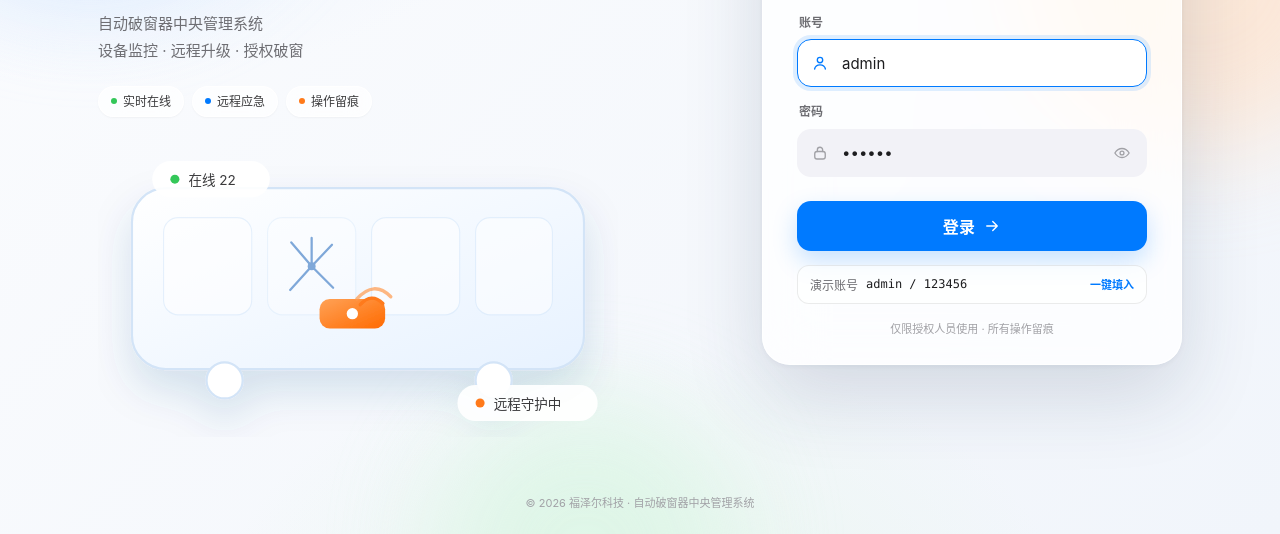
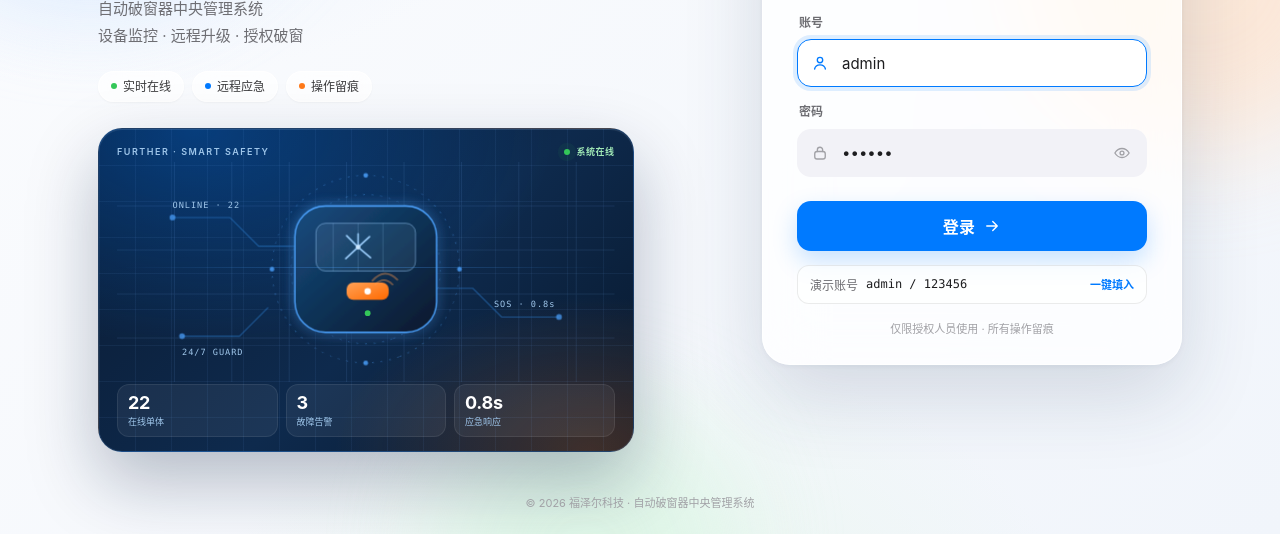
Before and after one commit to lucien-mcu/fzr-breaker-demo, a plain HTML site: page index.html in a window 1280 px wide. Shown: the part 266-800 px from the top of the page. Drawn offline with Linux system fonts and the light colour scheme; files that its build step writes are made by us from their sources; files whose address does not match are found by name.

Commit message:
Add files via upload

```diff
--- a/index.html
+++ b/index.html
@@ -8,7 +8,7 @@
   <link rel="icon" type="image/png" href="app-icon.png">
   <link rel="stylesheet" href="vendor/leaflet.css"
         onerror="this.onerror=function(){this.onerror=null;this.href='https://lib.baomitu.com/leaflet/1.9.4/leaflet.css'};this.href='https://cdn.jsdelivr.net/npm/leaflet@1.9.4/dist/leaflet.css'">
-  <link rel="stylesheet" href="styles.css?v=20261124d">
+  <link rel="stylesheet" href="styles.css?v=20261124e">
 </head>
 <body>
 
@@ -29,6 +29,7 @@
           <small>福泽尔科技</small>
         </div>
       </div>
+      <p class="hero-brand-system">自动破窗器中央管理系统</p>
 
       <h1>让每一次出行<br><span>都被安全守护</span></h1>
       <p class="hero-sub">自动破窗器中央管理系统<br>设备监控 · 远程升级 · 授权破窗</p>
@@ -39,48 +40,90 @@
         <span><i class="tag-dot orange"></i>操作留痕</span>
       </div>
 
-      <div class="hero-visual" aria-hidden="true">
-        <svg viewBox="0 0 460 260">
+      <div class="hero-panel" aria-hidden="true">
+        <div class="hero-panel-head">
+          <span>FURTHER · SMART SAFETY</span>
+          <span class="hero-panel-live"><i></i>系统在线</span>
+        </div>
+
+        <div class="hero-panel-visual">
+          <svg viewBox="0 0 520 230">
             <defs>
-            <linearGradient id="winGrad" x1="0" y1="0" x2="1" y2="1">
-              <stop offset="0" stop-color="#FFFFFF"/>
-              <stop offset="1" stop-color="#E7F2FF"/>
+              <linearGradient id="tpIcon" x1="0" y1="0" x2="1" y2="1">
+                <stop offset="0" stop-color="#164C80"/>
+                <stop offset="1" stop-color="#08182C"/>
               </linearGradient>
-            <linearGradient id="devGrad" x1="0" y1="0" x2="1" y2="1">
+              <linearGradient id="tpBreak" x1="0" y1="0" x2="1" y2="1">
                 <stop offset="0" stop-color="#FFA257"/>
                 <stop offset="1" stop-color="#FF6A00"/>
               </linearGradient>
-            <filter id="heroShadow" x="-20%" y="-20%" width="140%" height="140%">
-              <feDropShadow dx="0" dy="18" stdDeviation="18" flood-color="#1D4E89" flood-opacity=".14"/>
+              <linearGradient id="tpScan" x1="0" y1="0" x2="1" y2="0">
+                <stop offset="0" stop-color="rgba(77,163,255,0)"/>
+                <stop offset=".5" stop-color="rgba(77,163,255,.55)"/>
+                <stop offset="1" stop-color="rgba(77,163,255,0)"/>
+              </linearGradient>
+              <filter id="tpGlow" x="-50%" y="-50%" width="200%" height="200%">
+                <feGaussianBlur stdDeviation="6" result="b"/>
+                <feMerge><feMergeNode in="b"/><feMergeNode in="SourceGraphic"/></feMerge>
               </filter>
             </defs>
-          <g filter="url(#heroShadow)">
-            <rect x="30" y="40" width="400" height="160" rx="30" fill="url(#winGrad)" stroke="#D3E4F7" stroke-width="2"/>
-            <rect x="58" y="66" width="78" height="86" rx="13" fill="#FFFFFF" opacity=".58" stroke="#D7E8FA"/>
-            <rect x="150" y="66" width="78" height="86" rx="13" fill="#FFFFFF" opacity=".4" stroke="#D7E8FA"/>
-            <rect x="242" y="66" width="78" height="86" rx="13" fill="#FFFFFF" opacity=".58" stroke="#D7E8FA"/>
-            <rect x="334" y="66" width="68" height="86" rx="13" fill="#FFFFFF" opacity=".58" stroke="#D7E8FA"/>
-            <path d="M189 109 L171 88 M189 109 L207 90 M189 109 L170 130 M189 109 L208 128 M189 109 L189 84"
-                  stroke="#7FA8D9" stroke-width="2" fill="none" stroke-linecap="round"/>
-            <circle cx="189" cy="109" r="3.5" fill="#7FA8D9"/>
-            <rect x="196" y="138" width="58" height="26" rx="9" fill="url(#devGrad)"/>
-            <circle cx="225" cy="151" r="5" fill="#FFFFFF"/>
-            <path d="M232 143 Q242 132 252 142" stroke="#FF7A1A" stroke-width="3" fill="none" stroke-linecap="round"/>
-            <path d="M229 138 Q244 121 259 136" stroke="#FF9A4D" stroke-width="3" fill="none" stroke-linecap="round" opacity=".7"/>
-            <circle cx="112" cy="210" r="16" fill="#FFFFFF" stroke="#D3E4F7" stroke-width="2"/>
-            <circle cx="350" cy="210" r="16" fill="#FFFFFF" stroke="#D3E4F7" stroke-width="2"/>
+
+            <g opacity=".12" stroke="#7FB7FF">
+              <path d="M0 46H520M0 92H520M0 138H520M0 184H520"/>
+              <path d="M60 0V230M120 0V230M180 0V230M240 0V230M300 0V230M360 0V230M420 0V230M480 0V230"/>
             </g>
-          <g>
-            <rect x="48" y="16" width="104" height="32" rx="16" fill="#FFFFFF" opacity=".92"/>
-            <circle cx="68" cy="32" r="4" fill="#34C759"/>
-            <text x="80" y="37" font-size="12" fill="#3A3A3C">在线 22</text>
+
+            <g class="radar-spin" fill="none" stroke="#4DA3FF" opacity=".38" style="transform-origin:260px 112px">
+              <circle cx="260" cy="112" r="98" stroke-dasharray="2 7"/>
+              <circle cx="260" cy="112" r="78" stroke-dasharray="2 7"/>
+              <circle cx="260" cy="112" r="58" stroke-dasharray="2 7"/>
             </g>
-          <g>
-            <rect x="318" y="214" width="124" height="32" rx="16" fill="#FFFFFF" opacity=".92"/>
-            <circle cx="338" cy="230" r="4" fill="#FF7A1A"/>
-            <text x="350" y="235" font-size="12" fill="#3A3A3C">远程守护中</text>
+            <g fill="#4DA3FF" opacity=".8">
+              <circle cx="260" cy="14" r="2.5"/><circle cx="358" cy="112" r="2.5"/>
+              <circle cx="260" cy="210" r="2.5"/><circle cx="162" cy="112" r="2.5"/>
             </g>
+
+            <g fill="none" stroke="#2F7FD0" stroke-width="1.2" opacity=".55">
+              <path d="M58 58 H118 L148 88 H186"/>
+              <path d="M462 162 H402 L372 132 H334"/>
+              <path d="M68 182 H128 L158 152"/>
+            </g>
+            <g fill="#4DA3FF" opacity=".7">
+              <circle cx="58" cy="58" r="3"/><circle cx="462" cy="162" r="3"/><circle cx="68" cy="182" r="3"/>
+            </g>
+
+            <g filter="url(#tpGlow)">
+              <rect x="186" y="46" width="148" height="132" rx="32" fill="url(#tpIcon)" stroke="#4DA3FF" stroke-width="1.4"/>
+            </g>
+
+            <rect x="208" y="64" width="104" height="50" rx="10" fill="rgba(190,225,255,.08)" stroke="rgba(160,210,255,.5)"/>
+            <path d="M226 64V114M252 64V114M278 64V114" stroke="rgba(160,210,255,.22)"/>
+            <path d="M252 89 L240 77 M252 89 L264 78 M252 89 L239 101 M252 89 L265 100 M252 89 L252 75"
+                  stroke="#9ED0FF" stroke-width="1.6" stroke-linecap="round"/>
+            <circle cx="252" cy="89" r="2.4" fill="#CDE8FF"/>
+
+            <rect x="240" y="126" width="44" height="18" rx="7" fill="url(#tpBreak)"/>
+            <circle cx="262" cy="135" r="3.4" fill="#fff"/>
+            <g class="signal" fill="none" stroke="#FF9A4D" stroke-width="2" stroke-linecap="round">
+              <path d="M270 128 Q279 119 288 128"/>
+              <path d="M267 124 Q280 110 293 123"/>
+            </g>
+            <circle cx="262" cy="158" r="3" fill="#34C759"/>
+
+            <g fill="#9FC6EA" font-size="9" font-family="ui-monospace, Menlo, Consolas, monospace" letter-spacing="1">
+              <text x="58" y="48">ONLINE · 22</text>
+              <text x="394" y="152">SOS · 0.8s</text>
+              <text x="68" y="202">24/7 GUARD</text>
+            </g>
+            <rect x="0" y="110" width="520" height="1" fill="url(#tpScan)" opacity=".6"/>
           </svg>
+        </div>
+
+        <div class="hero-panel-metrics">
+          <div class="hero-metric"><b>22</b><span>在线单体</span></div>
+          <div class="hero-metric"><b>3</b><span>故障告警</span></div>
+          <div class="hero-metric"><b>0.8s</b><span>应急响应</span></div>
+        </div>
       </div>
     </div>
 
@@ -330,8 +373,8 @@
     document.write('<script src="https://lib.baomitu.com/leaflet/1.9.4/leaflet.js"><\/script>');
   }
 </script>
-<script src="map-config.js?v=20261124d"></script>
-<script src="data.js?v=20261124d"></script>
-<script src="app.js?v=20261124d"></script>
+<script src="map-config.js?v=20261124e"></script>
+<script src="data.js?v=20261124e"></script>
+<script src="app.js?v=20261124e"></script>
 </body>
 </html>
--- a/styles.css
+++ b/styles.css
@@ -150,8 +150,87 @@ button, input, select { -webkit-tap-highlight-color: transparent; }
 .tag-dot.green { background: var(--green); }
 .tag-dot.blue { background: var(--blue); }
 .tag-dot.orange { background: var(--orange); }
-.hero-visual { margin-top: 26px; max-width: 520px; }
-.hero-visual svg { display: block; width: 100%; height: auto; }
+.hero-brand-system { display: none; }
+
+/* 桌面端左侧科技面板：突出“自动破窗器 + 远程守护” */
+.hero-panel {
+  position: relative;
+  margin-top: 26px;
+  max-width: 560px;
+  padding: 16px 18px 14px;
+  border-radius: 24px;
+  overflow: hidden;
+  background:
+    radial-gradient(120% 120% at 18% 0%, rgba(0, 122, 255, .34), transparent 56%),
+    radial-gradient(80% 80% at 92% 100%, rgba(255, 122, 26, .22), transparent 60%),
+    linear-gradient(135deg, #0A1B33 0%, #0E2A4D 55%, #08182C 100%);
+  border: 1px solid rgba(120, 180, 255, .18);
+  box-shadow: 0 30px 70px rgba(10, 30, 60, .28), inset 0 1px 0 rgba(255, 255, 255, .08);
+}
+.hero-panel::before {
+  content: '';
+  position: absolute;
+  inset: 0;
+  background-image:
+    linear-gradient(rgba(120, 180, 255, .07) 1px, transparent 1px),
+    linear-gradient(90deg, rgba(120, 180, 255, .07) 1px, transparent 1px);
+  background-size: 36px 36px;
+  pointer-events: none;
+}
+.hero-panel-head {
+  position: relative;
+  z-index: 1;
+  display: flex;
+  align-items: center;
+  justify-content: space-between;
+  gap: 12px;
+  color: #9FC6EA;
+  font-size: 9px;
+  font-weight: 600;
+  letter-spacing: 1.5px;
+}
+.hero-panel-live {
+  display: inline-flex;
+  align-items: center;
+  gap: 6px;
+  color: #9FE7B5;
+  letter-spacing: .5px;
+  white-space: nowrap;
+}
+.hero-panel-live i {
+  width: 6px;
+  height: 6px;
+  border-radius: 50%;
+  background: var(--green);
+  box-shadow: 0 0 0 3px rgba(52, 199, 89, .18);
+  animation: livePulse 2s ease-in-out infinite;
+}
+.hero-panel-visual { position: relative; z-index: 1; margin-top: 4px; }
+.hero-panel-visual svg { display: block; width: 100%; height: auto; }
+.hero-panel-metrics {
+  position: relative;
+  z-index: 1;
+  display: grid;
+  grid-template-columns: repeat(3, 1fr);
+  gap: 8px;
+  margin-top: 2px;
+}
+.hero-metric {
+  padding: 8px 10px;
+  border: 1px solid rgba(255, 255, 255, .08);
+  border-radius: 12px;
+  background: rgba(255, 255, 255, .06);
+}
+.hero-metric b { display: block; color: #fff; font-size: 18px; font-weight: 750; line-height: 1.1; letter-spacing: -.3px; }
+.hero-metric span { display: block; margin-top: 2px; color: #9FC6EA; font-size: 9px; }
+.radar-spin { animation: radarSpin 26s linear infinite; }
+.signal { animation: signalPulse 2.4s ease-in-out infinite; }
+@keyframes radarSpin { to { transform: rotate(360deg); } }
+@keyframes signalPulse { 0%, 100% { opacity: .35; } 50% { opacity: 1; } }
+@keyframes livePulse {
+  0%, 100% { box-shadow: 0 0 0 3px rgba(52, 199, 89, .18); }
+  50% { box-shadow: 0 0 0 6px rgba(52, 199, 89, .06); }
+}
 
 .login-card {
   width: 100%;
@@ -920,6 +999,10 @@ button, input, select { -webkit-tap-highlight-color: transparent; }
 /* ==========================================================================
    响应式：平板
    ========================================================================== */
+@media (max-height: 760px) and (min-width: 861px) {
+  .hero-panel { display: none; }
+}
+
 @media (max-width: 1280px) {
   .sidebar { flex-basis: 270px; width: 270px; }
   .detail-panel { flex-basis: 380px; width: 380px; }
@@ -1232,32 +1315,81 @@ button, input, select { -webkit-tap-highlight-color: transparent; }
   .statusbar { display: none; }
   .toast { bottom: 172px; }
 
-  /* 登录页单列 */
-  .login-screen { overflow-y: auto; padding-top: env(safe-area-inset-top); }
+  /* 登录页：Apple 式居中登录 */
+  .login-screen {
+    overflow-y: auto;
+    padding-top: env(safe-area-inset-top);
+    background: #F5F5F7;
+  }
+  .login-bg { background: #F5F5F7; }
+  .login-bg .orb { display: none; }
   .login-shell {
-    grid-template-columns: 1fr;
+    display: flex;
+    flex-direction: column;
+    justify-content: center;
+    align-items: center;
     gap: 20px;
-    padding: 28px 18px;
-    align-content: center;
+    min-height: 100%;
+    padding: 24px 18px calc(24px + env(safe-area-inset-bottom));
   }
-  .login-hero { text-align: left; }
-  .login-hero h1 { margin-top: 24px; font-size: 30px; letter-spacing: -1px; }
-  .hero-sub { font-size: 13px; margin-top: 12px; }
-  .hero-tags { margin-top: 14px; }
-  .hero-tags span { font-size: 11px; padding: 5px 10px; }
-  .hero-visual { display: none; }
+  .login-hero {
+    display: flex;
+    flex-direction: column;
+    align-items: center;
+    width: 100%;
+    text-align: center;
+  }
+  .hero-brand { flex-direction: column; align-items: center; gap: 10px; }
+  .hero-logo {
+    width: 64px;
+    height: 64px;
+    border-radius: 18px;
+    font-size: 32px;
+    box-shadow: 0 14px 30px rgba(255, 106, 0, .22);
+  }
+  .hero-brand-text { align-items: center; }
+  .hero-brand-text b { font-size: 20px; }
+  .hero-brand-text small { font-size: 11px; }
+  .hero-brand-system {
+    display: block;
+    margin-top: -2px;
+    color: var(--muted);
+    font-size: 12px;
+    letter-spacing: .2px;
+  }
+  .login-hero h1,
+  .hero-sub,
+  .hero-tags,
+  .hero-panel { display: none; }
   .login-card {
-    max-width: none;
-    justify-self: stretch;
-    padding: 24px 20px 20px;
+    width: 100%;
+    max-width: 400px;
+    justify-self: center;
+    padding: 26px 22px 20px;
     border-radius: 24px;
+    background: #fff;
+    border: 1px solid rgba(0, 0, 0, .04);
+    box-shadow: 0 18px 50px rgba(0, 0, 0, .06);
+    backdrop-filter: none;
+    -webkit-backdrop-filter: none;
     animation: none;
   }
-  .login-card h2 { font-size: 24px; }
+  .login-card h2 { font-size: 26px; }
   .login-card-head { margin-bottom: 18px; }
-  .text-input { height: 46px; font-size: 15px; }
-  .login-btn { height: 48px; }
-  .login-footer { display: none; }
+  .login-card-head p { font-size: 12px; }
+  .field { margin-top: 14px; }
+  .text-input { height: 50px; font-size: 15px; }
+  .login-btn { height: 50px; border-radius: 12px; }
+  .demo-fill {
+    margin-top: 12px;
+    padding: 10px 0 0;
+    border: none;
+    background: transparent;
+    justify-content: center;
+  }
+  .demo-fill i { display: none; }
+  .login-footnote { margin-top: 14px; }
+  .login-footer { display: block; padding: 0 18px 18px; }
 }
 
 @media (max-width: 380px) {
```
Lines whose indentation alone changed are shown as unchanged.
